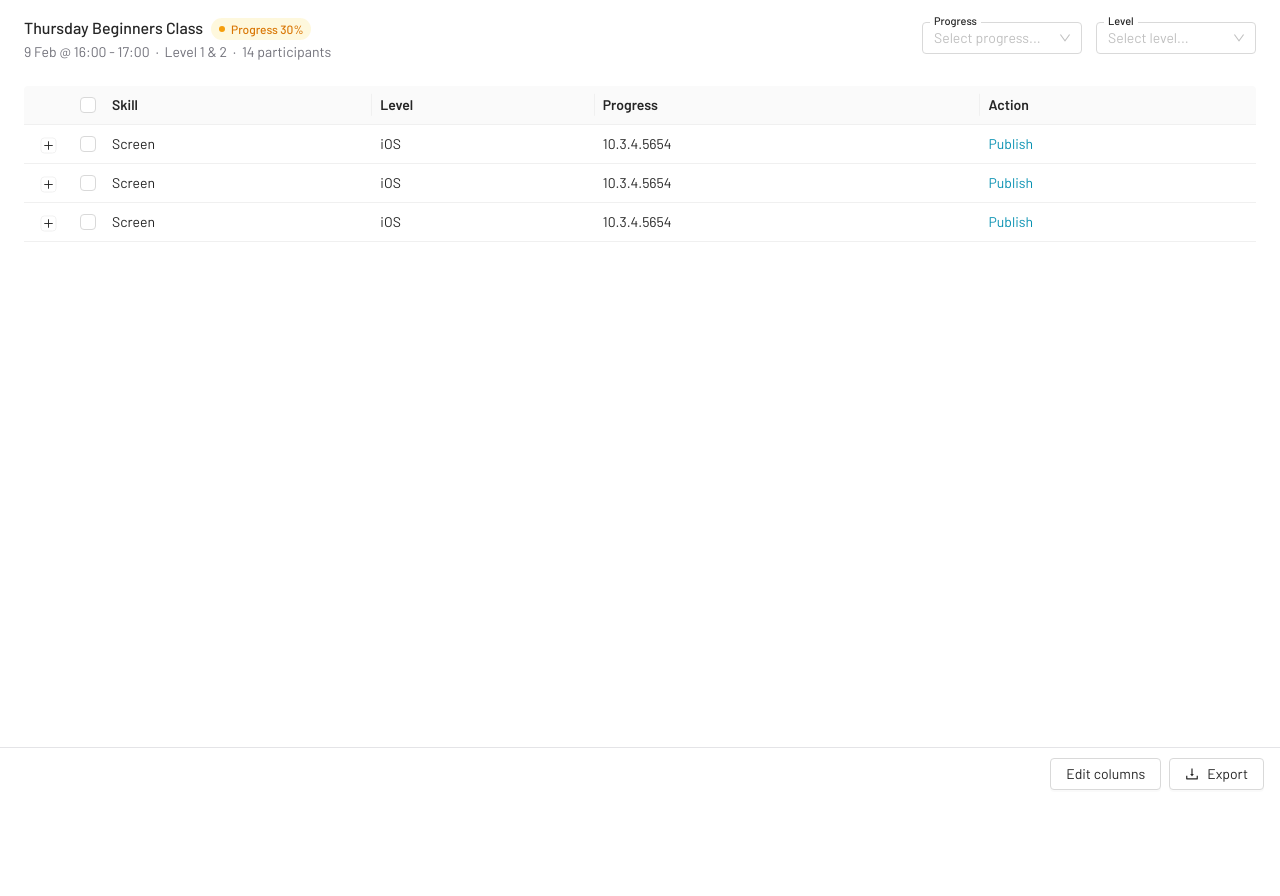
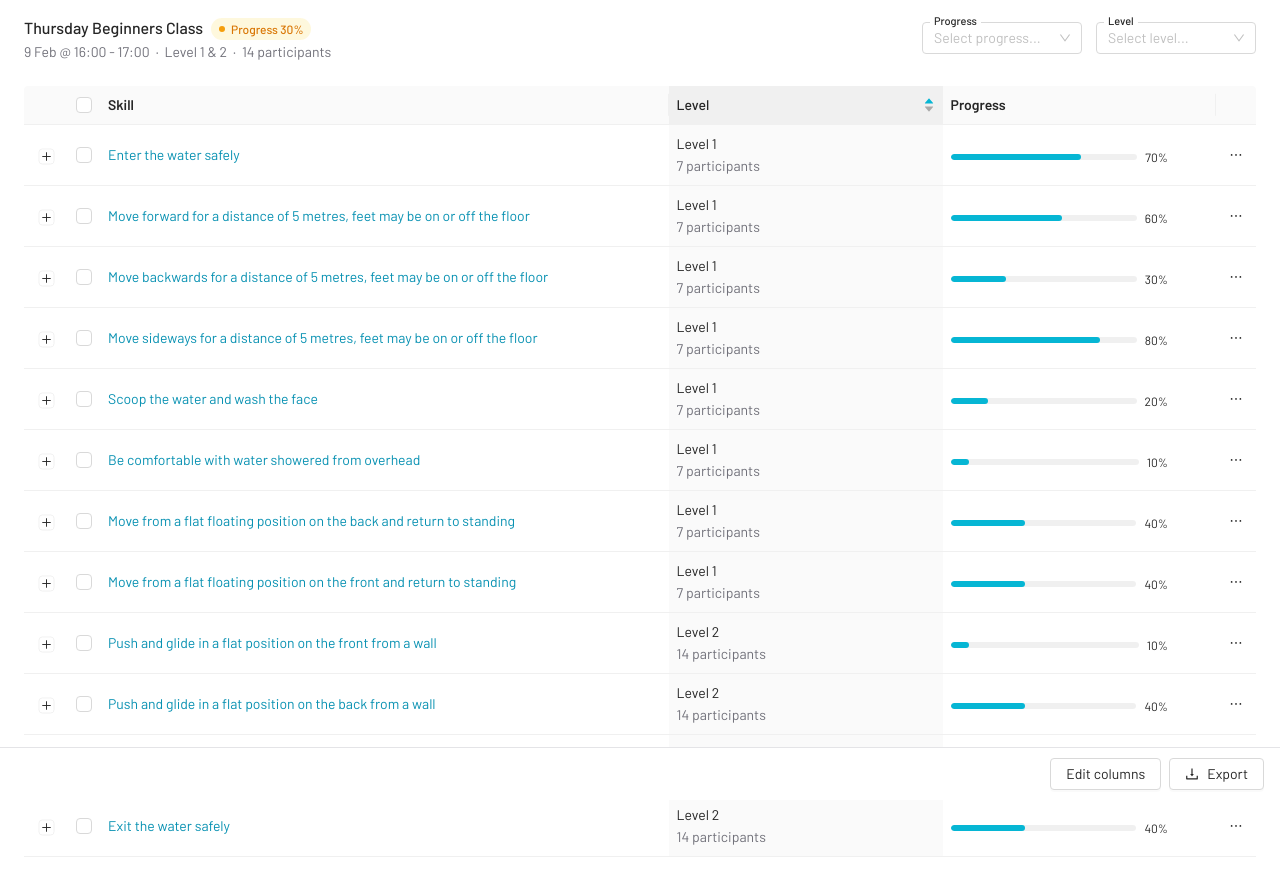
Before and after one commit to 2ne/LoveAdmin, a React (Vite) app: page /DevProgramme in a window 1280 px wide. Shown: the top 896 px of the page. Before the commit the page ends 800 px from the top, so only its background shows below. Built offline with nearby package versions, Linux system fonts and the light colour scheme.

Commit message:
Update dev-programme.tsx

```diff
--- a/src/loveadmin/dev-programme/dev-programme.tsx
+++ b/src/loveadmin/dev-programme/dev-programme.tsx
@@ -3,10 +3,11 @@ import {
   CheckCircleFilled,
   CloseCircleFilled,
   DownloadOutlined,
+  EllipsisOutlined,
   PlayCircleFilled,
   StarFilled,
 } from "@ant-design/icons";
-import { Layout, Typography, Button, Table, Select } from "antd";
+import { Layout, Typography, Button, Table, Select, Progress } from "antd";
 import type { TableColumnsType } from "antd";
 import type { TableRowSelection } from "antd/es/table/interface";
 const { Content } = Layout;
@@ -16,8 +17,9 @@ const { Option } = Select;
 interface DataType {
   key: React.Key;
   skill: string;
-  level: string;
-  progress: string;
+  levelValue: number;
+  participants: number;
+  progress: number;
 }
 
 interface ExpandedDataType {
@@ -25,11 +27,6 @@ interface ExpandedDataType {
   name: string;
   progress: string;
 }
-
-const items = [
-  { key: "1", label: "Action 1" },
-  { key: "2", label: "Action 2" },
-];
 
 const DevProgrammeModal: React.FC = () => {
   const expandedRowRender = () => {
@@ -43,30 +40,154 @@ const DevProgrammeModal: React.FC = () => {
     for (let i = 0; i < 3; ++i) {
       data.push({
         key: i.toString(),
-        date: "2014-12-24 23:12:00",
         name: "This is production name",
-        upgradeNum: "Upgraded: 56",
+        progress: "Upgraded: 56",
       });
     }
+
     return <Table columns={columns} dataSource={data} pagination={false} />;
   };
 
   const columns: TableColumnsType<DataType> = [
-    { title: "Skill", dataIndex: "skill", key: "skill" },
-    { title: "Level", dataIndex: "level", key: "level" },
-    { title: "Progress", dataIndex: "progress", key: "progress" },
-    { title: "Action", key: "operation", render: () => <a>Publish</a> },
+    {
+      title: "Skill",
+      dataIndex: "skill",
+      key: "skill",
+      render: (text: string) => <a>{text}</a>,
+      width: 740,
+    },
+    {
+      title: "Level",
+      dataIndex: "levelValue",
+      key: "level",
+      width: 340,
+      sorter: (a, b) => a.levelValue - b.levelValue,
+      defaultSortOrder: "ascend",
+      render: (levelValue: number, record: DataType) => (
+        <div>
+          <div>Level {levelValue}</div>
+          <div className="text-neutral-500">
+            {record.participants} participants
+          </div>
+        </div>
+      ),
+    },
+    {
+      title: "Progress",
+      dataIndex: "progress",
+      key: "progress",
+      width: 340,
+      render: (progress: number, record: DataType) => (
+        <div className="pr-10">
+          <Progress
+            percent={record.progress}
+            size="small"
+            className="[&_.ant-progress-bg]:bg-primary-500"
+          />
+        </div>
+      ),
+    },
+    {
+      title: "",
+      align: "right",
+      key: "operation",
+      render: () => (
+        <Button type="text" size="small" icon={<EllipsisOutlined />}></Button>
+      ),
+    },
   ];
 
-  const data: DataType[] = [];
-  for (let i = 0; i < 3; ++i) {
-    data.push({
-      key: i.toString(),
-      skill: "Screen",
-      level: "iOS",
-      progress: "10.3.4.5654",
-    });
-  }
+  const data = [
+    {
+      key: "1",
+      skill: "Enter the water safely",
+      levelValue: 1,
+      participants: 7,
+      progress: 70,
+    },
+    {
+      key: "2",
+      skill:
+        "Move forward for a distance of 5 metres, feet may be on or off the floor",
+      levelValue: 1,
+      participants: 7,
+      progress: 60,
+    },
+    {
+      key: "3",
+      skill:
+        "Move backwards for a distance of 5 metres, feet may be on or off the floor",
+      levelValue: 1,
+      participants: 7,
+      progress: 30,
+    },
+    {
+      key: "4",
+      skill:
+        "Move sideways for a distance of 5 metres, feet may be on or off the floor",
+      levelValue: 1,
+      participants: 7,
+      progress: 80,
+    },
+    {
+      key: "5",
+      skill: "Scoop the water and wash the face",
+      levelValue: 1,
+      participants: 7,
+      progress: 20,
+    },
+    {
+      key: "6",
+      skill: "Be comfortable with water showered from overhead",
+      levelValue: 1,
+      participants: 7,
+      progress: 10,
+    },
+    {
+      key: "7",
+      skill:
+        "Move from a flat floating position on the back and return to standing",
+      levelValue: 1,
+      participants: 7,
+      progress: 40,
+    },
+    {
+      key: "8",
+      skill:
+        "Move from a flat floating position on the front and return to standing",
+      levelValue: 1,
+      participants: 7,
+      progress: 40,
+    },
+    {
+      key: "9",
+      skill: "Push and glide in a flat position on the front from a wall",
+      levelValue: 2,
+      participants: 14,
+      progress: 10,
+    },
+    {
+      key: "10",
+      skill: "Push and glide in a flat position on the back from a wall",
+      levelValue: 2,
+      participants: 14,
+      progress: 40,
+    },
+    {
+      key: "11",
+      skill: "Give examples of two pool rules",
+      levelValue: 2,
+      participants: 14,
+      progress: 40,
+    },
+    {
+      key: "12",
+      skill: "Exit the water safely",
+      levelValue: 2,
+      participants: 14,
+      progress: 40,
+    },
+  ];
 
   const rowSelection: TableRowSelection<DataType> = {
     onChange: (selectedRowKeys, selectedRows) => {
@@ -184,6 +305,7 @@ const DevProgrammeModal: React.FC = () => {
               size="small"
               pagination={false}
               rowSelection={{ ...rowSelection }}
+              className="ant-table-sticky"
             />
           </div>
           <footer className="fixed gap-2 bottom-0 flex items-center transition-all right-0 z-30 py-2.5 px-4 bg-white border-t border-b-0 border-solid border-x-0 border-neutral-200">
```
